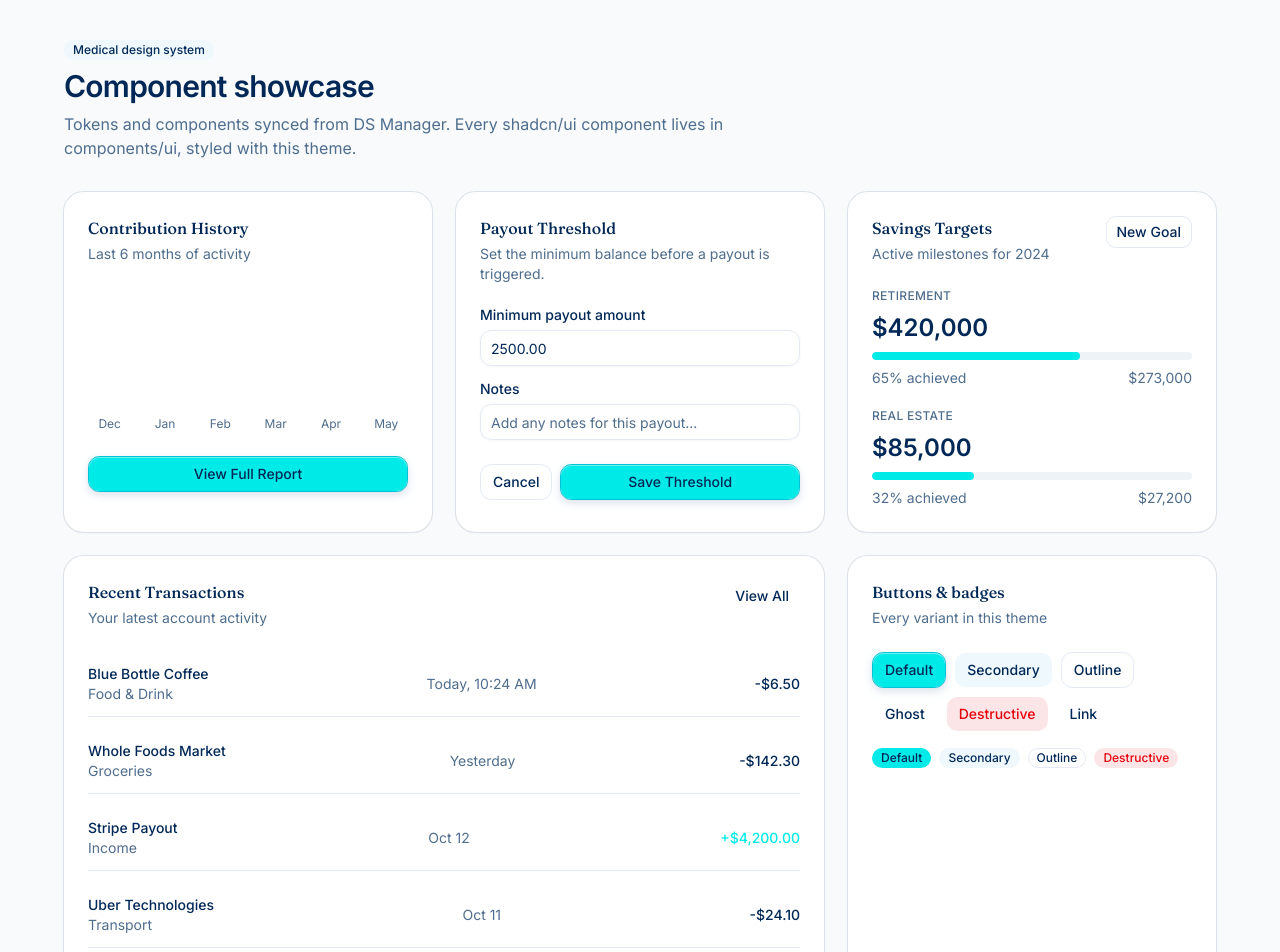
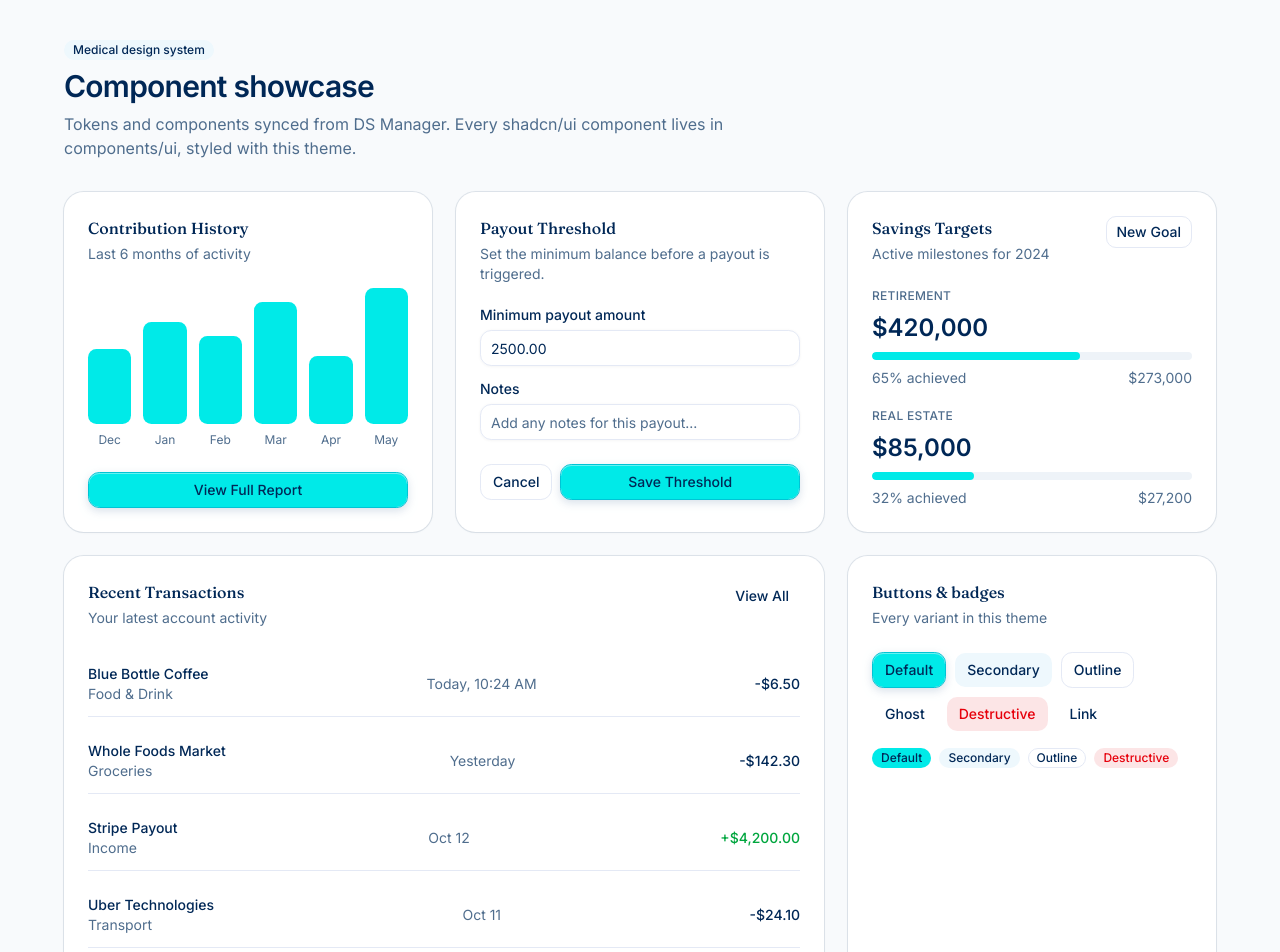
Before and after one commit to ChrisInghamDesign/medical-design-system, a Next.js app: page / in a window 1280 px wide. Shown: the top 952 px of the page. Built offline with nearby package versions, Linux system fonts and the light colour scheme.

Commit message:
Fix showcase chart bars and income colour
Updated the layout of the contribution history and adjusted the styling for the amount display.

```diff
--- a/app/page.tsx
+++ b/app/page.tsx
@@ -62,13 +62,15 @@ export default function Home() {
               <CardDescription>Last 6 months of activity</CardDescription>
             </CardHeader>
             <CardContent>
-              <div className="flex h-36 items-end gap-3">
+              <div className="flex h-40 gap-3">
                 {history.map((item) => (
-                  <div key={item.month} className="flex flex-1 flex-col items-center gap-2">
-                    <div
-                      className="bg-primary w-full rounded-sm"
-                      style={{ height: `${item.value}%` }}
-                    />
+                  <div key={item.month} className="flex h-full flex-1 flex-col items-center gap-2">
+                    <div className="flex w-full flex-1 items-end">
+                      <div
+                        className="bg-primary w-full rounded-sm"
+                        style={{ height: `${item.value}%` }}
+                      />
+                    </div>
                     <span className="text-muted-foreground text-xs">{item.month}</span>
                   </div>
                 ))}
@@ -150,7 +152,7 @@ export default function Home() {
                     <span className="text-muted-foreground text-sm">{t.category}</span>
                   </div>
                   <span className="text-muted-foreground hidden text-sm sm:block">{t.date}</span>
-                  <span className={t.amount.startsWith("+") ? "text-primary font-medium" : "font-medium"}>
+                  <span className={t.amount.startsWith("+") ? "font-medium text-green-600 dark:text-green-400" : "font-medium"}>
                     {t.amount}
                   </span>
                 </div>
```
